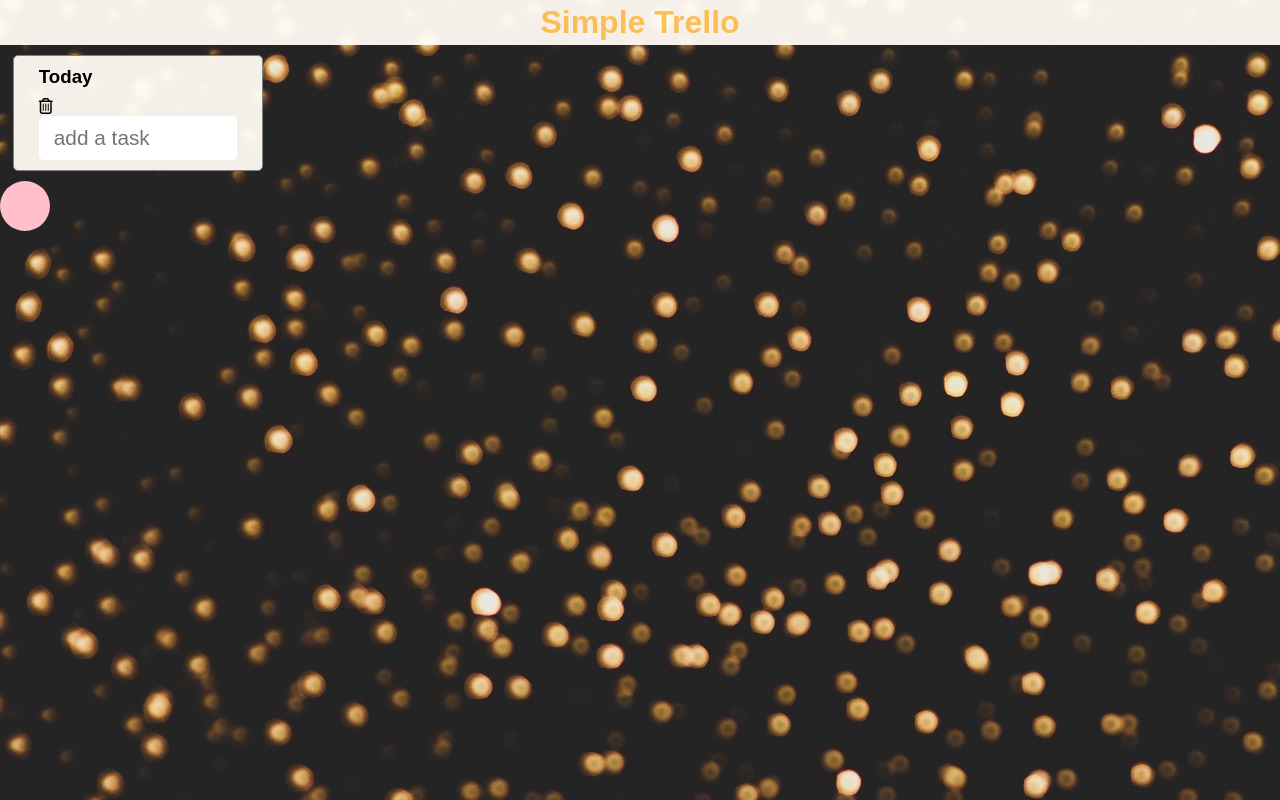
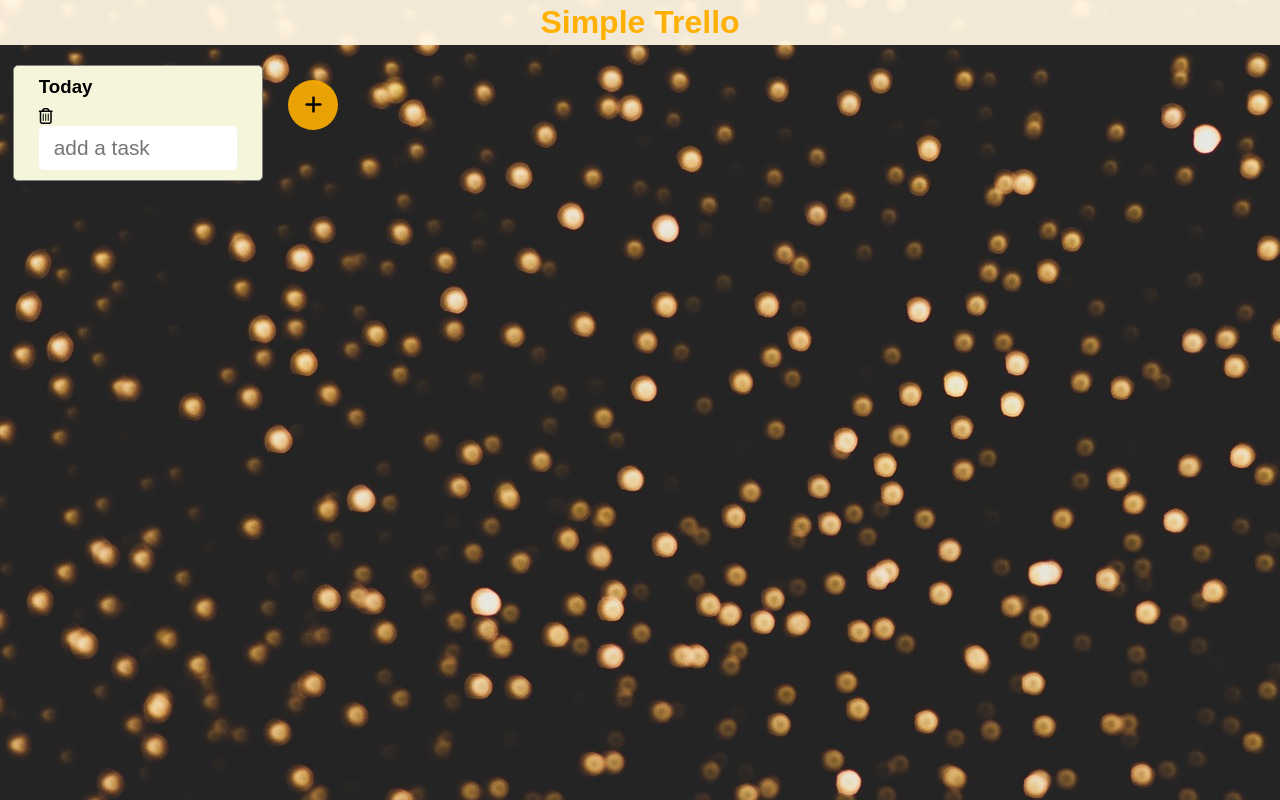
Before and after one commit to MoekaKitamura/react-trello, a React (Create React App) app: page / in a window 1280 px wide. Built offline with nearby package versions, Linux system fonts and the light colour scheme.

Commit message:
flex design

```diff
--- a/src/components/task/TaskCards.jsx
+++ b/src/components/task/TaskCards.jsx
@@ -4,7 +4,7 @@ import { AddTaskCardButton } from "./button/AddTaskCardButton";
 
 export const TaskCards = () => {
   return (
-    <div>
+    <div className="taskCardsArea">
       <TaskCard />
       <AddTaskCardButton />
     </div>
--- a/src/components/task/button/AddTaskCardButton.jsx
+++ b/src/components/task/button/AddTaskCardButton.jsx
@@ -1,5 +1,11 @@
 import React from "react";
 
 export const AddTaskCardButton = () => {
-  return <div className="AddTaskCardButton"></div>;
+  return (
+    <div className="addTaskCardButtonArea">
+      <button className="addTaskCardButton">
+        <i className="fa-solid fa-plus"></i>
+      </button>
+    </div>
+  );
 };
--- a/src/index.css
+++ b/src/index.css
@@ -2,7 +2,7 @@
   box-sizing: border-box;
   margin: 0;
   padding: 0;
-  font-family: "Hannotate TC", sans-serif;
+  font-family: "Wawati SC", sans-serif;
 }
 
 .app {
@@ -13,23 +13,30 @@
 
 header {
   text-align: center;
-  background-color: rgba(255, 251, 244, 0.95);
+  background-color: #fff6e4ef;
   padding: 4px 10%;
   margin-bottom: 10px;
 }
 
 h1 {
   font-style: 45px;
-  color: rgba(254, 178, 46, 0.8);
+  color: #FFB000;
   font-weight: 600;
+}
+
+.taskCardsArea {
+  display: flex;
+  justify-content: flex-start;
+  align-items: flex-start;
+  flex-wrap: wrap;
 }
 
 .taskCard {
   width: 250px;
   padding: 10px 25px;
-  margin:  10px 1%;
+  margin: 10px 1%;
   border-radius: 5px;
-  background-color: rgba(255, 251, 244, 0.95);
+  background-color: #F5F5DC;
   border: 1px solid gray;
 }
 
@@ -73,10 +80,23 @@ h1 {
   background: none;
 }
 
-.AddTaskCardButton {
+.addTaskCardButtonArea {
+  margin: 25px 0 0 1%;
+}
+
+.addTaskCardButton {
   width: 50px;
   height: 50px;
   border-radius: 50%;
-  background-color: pink;
+  border: none;
+  font-size: 20px;
+  background-color: #FFB000;
   cursor: pointer;
+  opacity: 0.9;
+  transition: 0.5s;
 }
+
+.addTaskCardButton:hover {
+  transform: rotate(180deg);
+  opacity: 1;
+}
```
Also changed, not shown: src/images/background.jpg (added).
